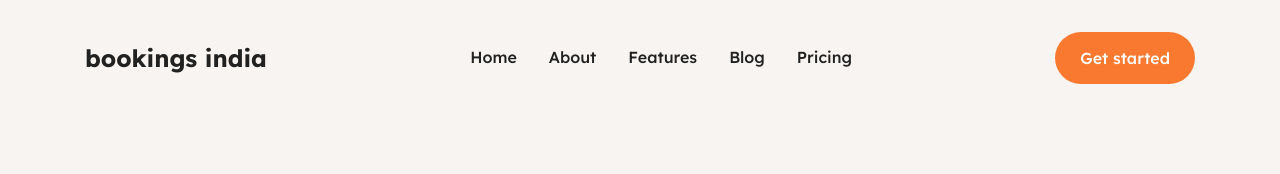
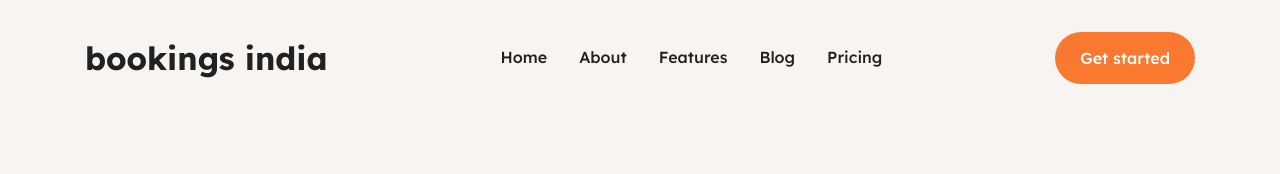
Before and after one commit to vishnuvv1990/vishnuvv1990.github.io, a plain HTML site: page t1/index.html in a window 1280 px wide. Shown: the top 174 px of the page. Drawn offline with Linux system fonts and the light colour scheme.

Commit message:
Update index.html

```diff
--- a/t1/index.html
+++ b/t1/index.html
@@ -47,7 +47,7 @@
       <div class="home-container">
         <div class="navbar-navbar-container">
           <header data-role="Header" class="navigation-container">
-            <div> <h2>bookings india </h2></div>
+            <div> <h1>bookings india </h1></div>
             <div class="navbar-nav">
               <nav
                 class="navigation-links-nav navigation-links-root-class-name10"
```
